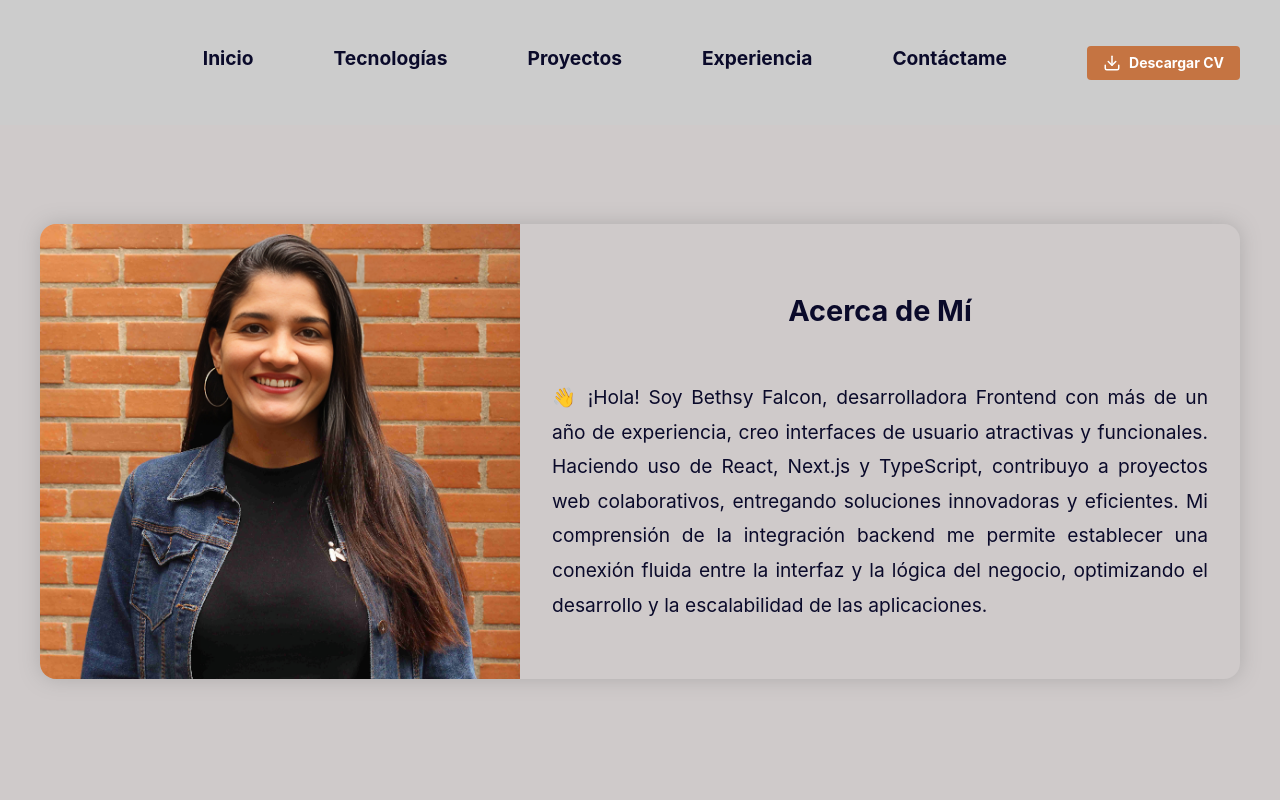
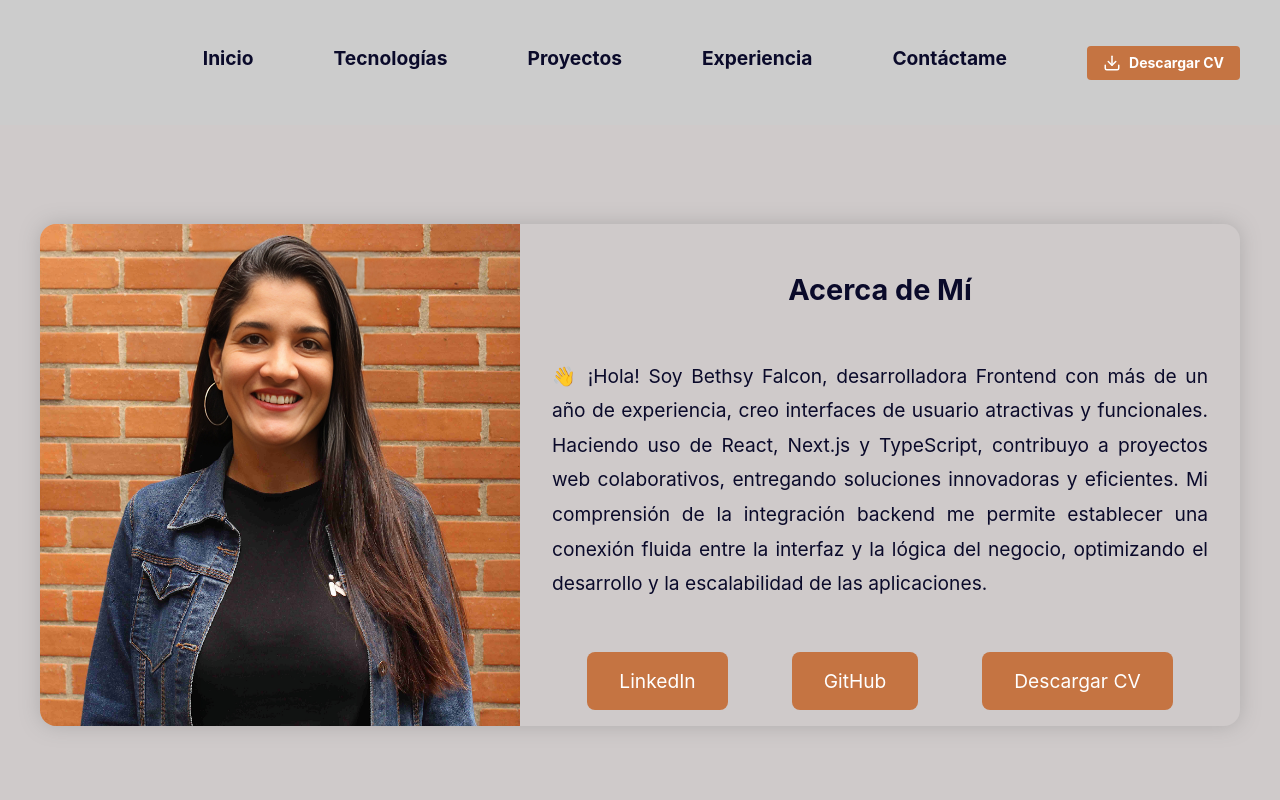
Before and after one commit to Bethsyf/portfolio, a Next.js app: page / in a window 1280 px wide. Shown: the top 800 px of the page. Built offline with nearby package versions, Linux system fonts and the light colour scheme; some icons are missing.

Commit message:
feat: fix aboutme

```diff
--- a/src/components/views/aboutMe/AboutMe.module.scss
+++ b/src/components/views/aboutMe/AboutMe.module.scss
@@ -36,3 +36,24 @@
     }
   }
 }
+.buttons {
+  display: flex;
+  justify-content: center;
+  width: 100%;
+  margin-top: 2rem;
+  gap: 4rem;
+
+  .button {
+    padding: 0.75rem 2rem;
+    background-color: #c57442;
+    color: white;
+    text-align: center;
+    border-radius: 0.5rem;
+    text-decoration: none;
+    transition: background-color 0.3s ease;
+
+    &:hover {
+      background-color: #a95f37;
+    }
+  }
+}
--- a/src/components/views/aboutMe/AboutMe.tsx
+++ b/src/components/views/aboutMe/AboutMe.tsx
@@ -4,6 +4,7 @@ import Image from "next/image";
 import s from "./AboutMe.module.scss";
 
 import myPhoto from "../../../../public/bethsy.png";
+import Link from "next/link";
 
 const AboutMe = () => {
   return (
@@ -21,6 +22,13 @@ const AboutMe = () => {
           negocio, optimizando el desarrollo y la escalabilidad de las
           aplicaciones.
         </p>
+        <div className={s.buttons}>
+          <Link href="https://www.linkedin.com/in/bethsyfalcon-frontend/" target="_blank" className={s.button}>LinkedIn</Link>
+          <Link href="https://github.com/Bethsyf" target="_blank" className={s.button}>GitHub</Link>
+          <Link   href="/cv.pdf"
+              download="CV_Bethsy_Falcon"
+              target='_blank' className={s.button}>Descargar CV</Link>
+        </div>
       </div>
     </div>
   );
```
